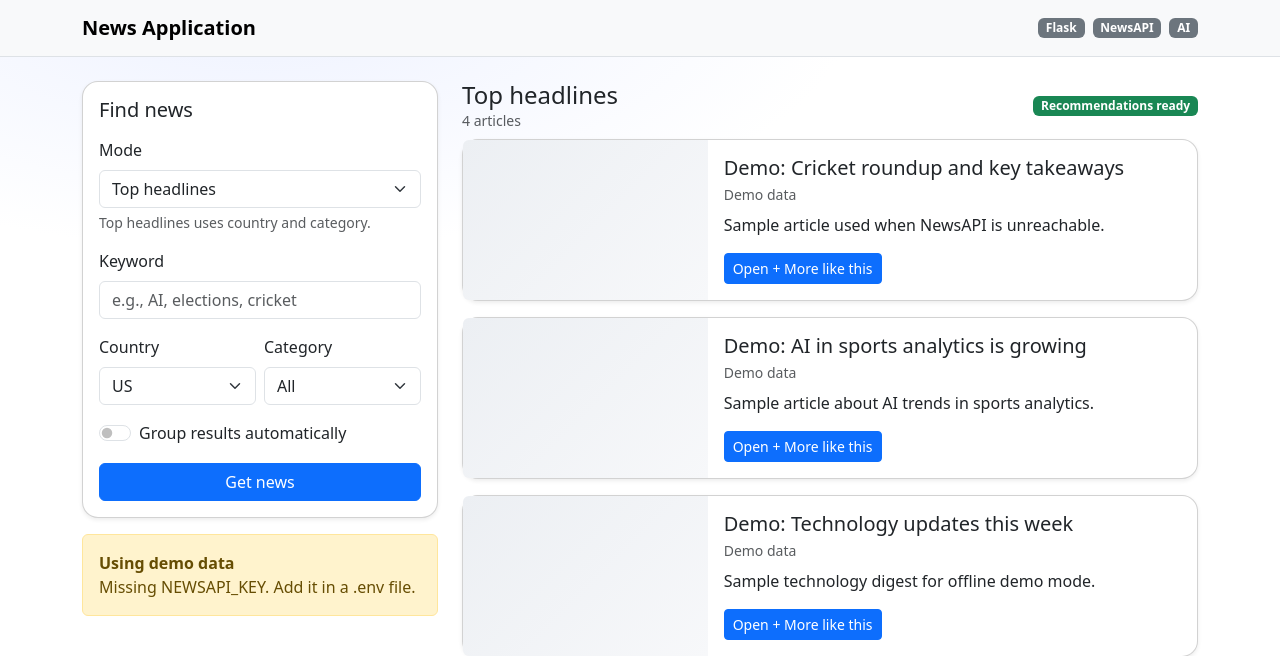
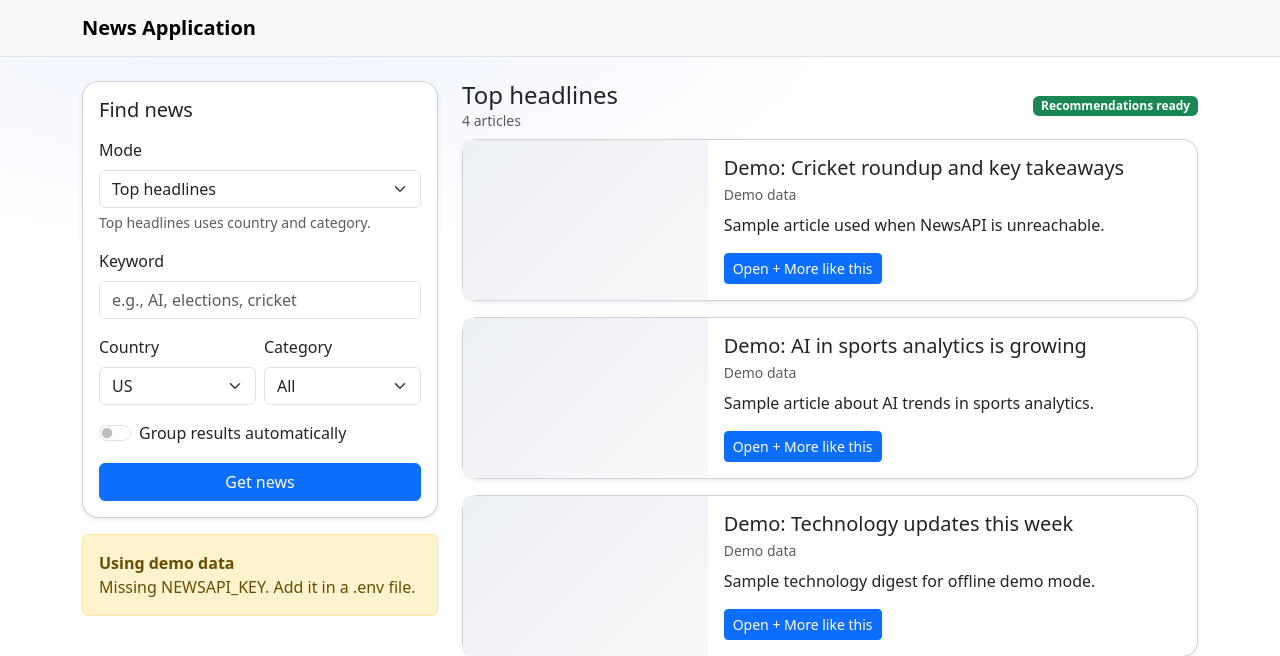
Before and after one commit to Akshaya444/News-Application, a Flask app: page / in a window 1280 px wide. Shown: the top 656 px of the page. Run offline with Flask 3, Linux system fonts and the light colour scheme.

Commit message:
Updated index.html UI improvements

```diff
--- a/templates/index.html
+++ b/templates/index.html
@@ -12,9 +12,6 @@
       <div class="container">
         <a class="navbar-brand fw-semibold" href="{{ url_for('index') }}">News Application</a>
         <div class="d-flex gap-2 align-items-center">
-          <span class="badge text-bg-secondary">Flask</span>
-          <span class="badge text-bg-secondary">NewsAPI</span>
-          <span class="badge text-bg-secondary">AI</span>
         </div>
       </div>
     </nav>
```
